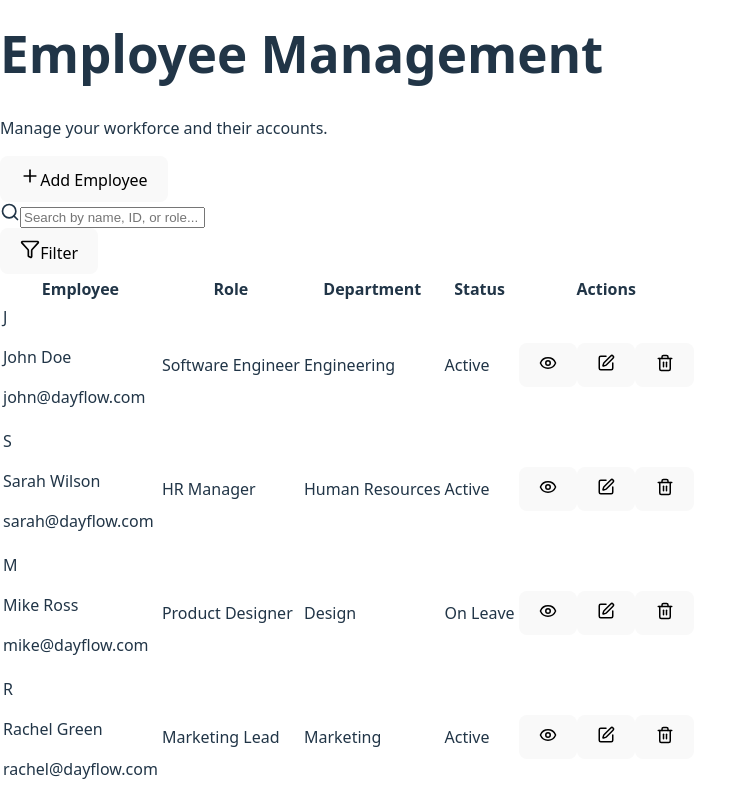
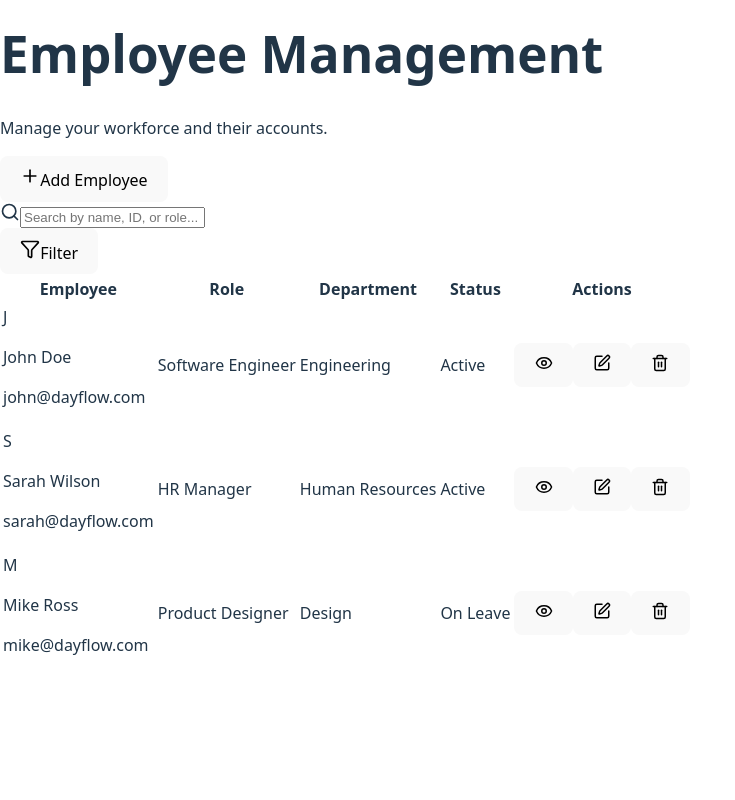
Before and after one commit to HarshJasani9/Delta, a React (Vite) app in the folder client/: page /admin/employees in a window 1280 px wide. Shown: the part 314-1114 px from the top of the page, without its empty margins (0-735 px from the left). After the commit the page ends 990 px from the top, so only its background shows below. Built offline with nearby package versions, Linux system fonts and the light colour scheme.

Commit message:
Updated employee list to give more access to admin

```diff
--- a/client/src/pages/admin/EmployeeList.jsx
+++ b/client/src/pages/admin/EmployeeList.jsx
@@ -1,14 +1,34 @@
 import React, { useState } from 'react';
-import { Search, Plus, Filter, MoreVertical, Edit, Trash2, Eye } from 'lucide-react';
+import { useNavigate } from 'react-router-dom'; // Import useNavigate
+import { Search, Plus, Filter, Edit, Trash2, Eye } from 'lucide-react';
 
 const EmployeeList = () => {
-  // Mock Data
+  const navigate = useNavigate(); // Hook for navigation
+
+  // Extended Mock Data to show different profiles
   const [employees] = useState([
-    { id: 'EMP001', name: 'John Doe', role: 'Software Engineer', dept: 'Engineering', status: 'Active', email: 'john@dayflow.com' },
-    { id: 'EMP002', name: 'Sarah Wilson', role: 'HR Manager', dept: 'Human Resources', status: 'Active', email: 'sarah@dayflow.com' },
-    { id: 'EMP003', name: 'Mike Ross', role: 'Product Designer', dept: 'Design', status: 'On Leave', email: 'mike@dayflow.com' },
-    { id: 'EMP004', name: 'Rachel Green', role: 'Marketing Lead', dept: 'Marketing', status: 'Active', email: 'rachel@dayflow.com' },
+    {
+      id: 'EMP001', name: 'John Doe', role: 'Software Engineer', dept: 'Engineering', status: 'Active', email: 'john@dayflow.com',
+      phone: '+1 234 567 890', location: 'New York HQ', joiningDate: '2022-01-12', manager: 'Sarah Connor',
+      salary: { basic: 5000, hra: 2000, allowance: 1000, tax: 800, pf: 200 }
+    },
+    {
+      id: 'EMP002', name: 'Sarah Wilson', role: 'HR Manager', dept: 'Human Resources', status: 'Active', email: 'sarah@dayflow.com',
+      phone: '+1 987 654 321', location: 'London Office', joiningDate: '2021-03-15', manager: 'Mike Ross',
+      salary: { basic: 6000, hra: 2500, allowance: 1200, tax: 900, pf: 300 }
+    },
+    {
+      id: 'EMP003', name: 'Mike Ross', role: 'Product Designer', dept: 'Design', status: 'On Leave', email: 'mike@dayflow.com',
+      phone: '+1 555 666 777', location: 'Remote', joiningDate: '2023-06-01', manager: 'John Doe',
+      salary: { basic: 4500, hra: 1800, allowance: 900, tax: 600, pf: 150 }
+    },
   ]);
+
+  // FUNCTION: Handle Edit Click
+  const handleEdit = (employee) => {
+    // Navigate to profile, passing the employee object and the 'admin' role in state
+    navigate('/profile', { state: { employeeData: employee, viewerRole: 'admin' } });
+  };
 
   return (
     <div className="p-6 space-y-6">
@@ -76,10 +96,18 @@ const EmployeeList = () => {
                   </td>
                   <td className="p-4 text-right">
                     <div className="flex items-center justify-end gap-2">
-                      <button className="p-2 text-gray-500 hover:text-primary hover:bg-gray-100 dark:hover:bg-gray-700 rounded-lg transition-colors" title="View Profile">
+                      <button
+                        onClick={() => handleEdit(emp)} // Trigger View Only or View Logic
+                        className="p-2 text-gray-500 hover:text-primary hover:bg-gray-100 dark:hover:bg-gray-700 rounded-lg transition-colors"
+                        title="View Profile"
+                      >
                         <Eye size={18} />
                       </button>
-                      <button className="p-2 text-gray-500 hover:text-blue-600 hover:bg-gray-100 dark:hover:bg-gray-700 rounded-lg transition-colors" title="Edit">
+                      <button
+                        onClick={() => handleEdit(emp)} // Trigger Edit Logic
+                        className="p-2 text-gray-500 hover:text-blue-600 hover:bg-gray-100 dark:hover:bg-gray-700 rounded-lg transition-colors"
+                        title="Edit Details"
+                      >
                         <Edit size={18} />
                       </button>
                       <button className="p-2 text-gray-500 hover:text-red-600 hover:bg-gray-100 dark:hover:bg-gray-700 rounded-lg transition-colors" title="Delete">
```
